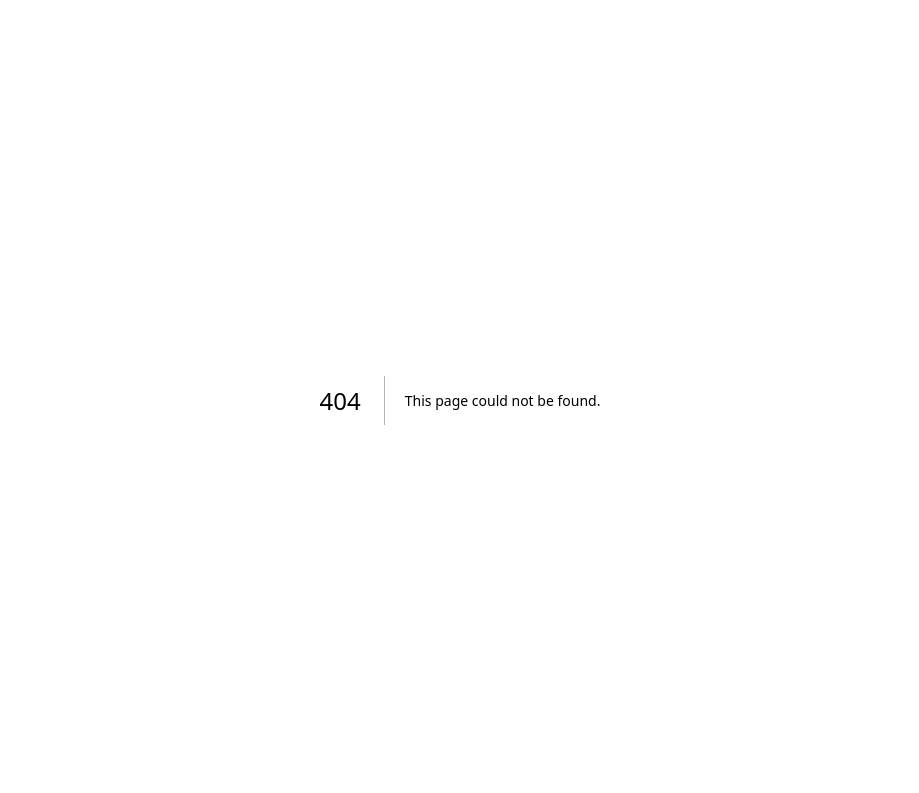
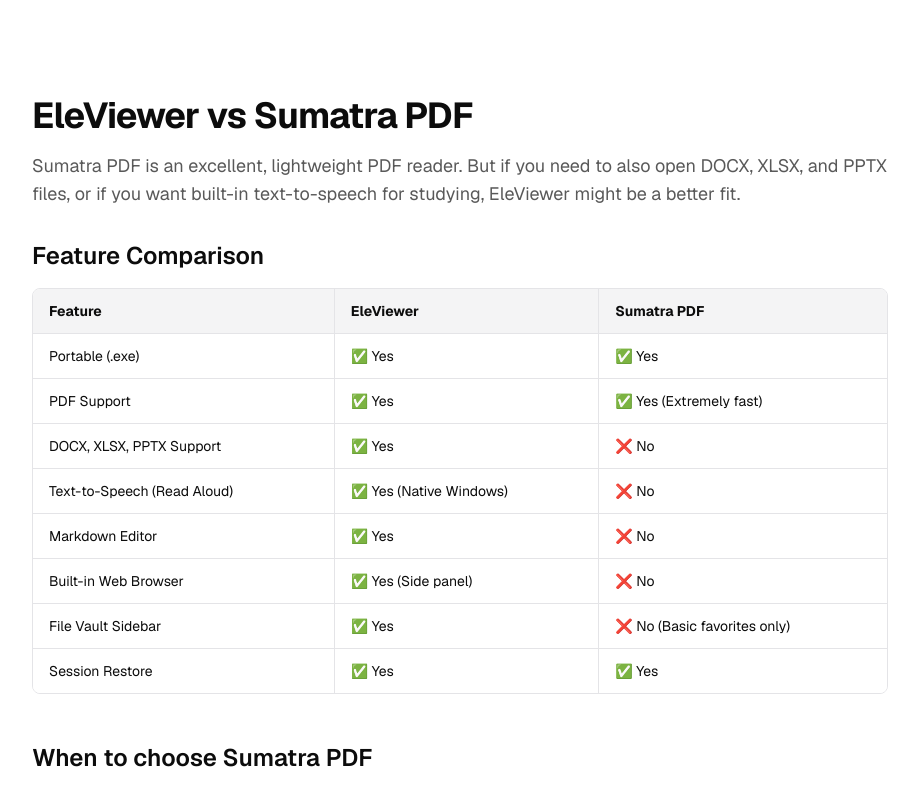
Before and after one commit to karefined-eng/eleviewer-site, a Next.js app: page /alternatives/sumatra-pdf in a window 1280 px wide. Before the commit this address had no page. Shown: the top 793 px of the page, without its empty margins (180-1099 px from the left). Built offline with nearby package versions, Linux system fonts and the light colour scheme.

Commit message:
feat: add Sumatra PDF comparison page, LLM context file, and robots.txt configuration

```diff
--- /dev/null
+++ b/app/alternatives/sumatra-pdf/page.tsx
@@ -0,0 +1,84 @@
+import { Metadata } from "next"
+
+export const metadata: Metadata = {
+  title: "EleViewer vs Sumatra PDF — Free Document Viewer Alternative",
+  description: "Comparing EleViewer and Sumatra PDF for Windows. See which portable PDF and document reader is right for your study workflow.",
+}
+
+export default function SumatraAlternativePage() {
+  return (
+    <div className="mx-auto max-w-4xl px-5 py-16 sm:py-24">
+      <h1 className="mb-4 text-4xl font-bold tracking-tight text-foreground">EleViewer vs Sumatra PDF</h1>
+      <p className="mb-8 text-lg text-muted-foreground">
+        Sumatra PDF is an excellent, lightweight PDF reader. But if you need to also open DOCX, XLSX, and PPTX files, or if you want built-in text-to-speech for studying, EleViewer might be a better fit.
+      </p>
+
+      <h2 className="mb-4 text-2xl font-semibold text-foreground">Feature Comparison</h2>
+      <div className="overflow-x-auto rounded-lg border border-border">
+        <table className="w-full text-left text-sm text-foreground">
+          <thead className="bg-panel font-medium text-foreground">
+            <tr>
+              <th className="border-b border-border px-4 py-3">Feature</th>
+              <th className="border-b border-border border-l px-4 py-3">EleViewer</th>
+              <th className="border-b border-border border-l px-4 py-3">Sumatra PDF</th>
+            </tr>
+          </thead>
+          <tbody className="divide-y divide-border bg-background">
+            <tr>
+              <td className="px-4 py-3">Portable (.exe)</td>
+              <td className="border-l border-border px-4 py-3">✅ Yes</td>
+              <td className="border-l border-border px-4 py-3">✅ Yes</td>
+            </tr>
+            <tr>
+              <td className="px-4 py-3">PDF Support</td>
+              <td className="border-l border-border px-4 py-3">✅ Yes</td>
+              <td className="border-l border-border px-4 py-3">✅ Yes (Extremely fast)</td>
+            </tr>
+            <tr>
+              <td className="px-4 py-3">DOCX, XLSX, PPTX Support</td>
+              <td className="border-l border-border px-4 py-3">✅ Yes</td>
+              <td className="border-l border-border px-4 py-3">❌ No</td>
+            </tr>
+            <tr>
+              <td className="px-4 py-3">Text-to-Speech (Read Aloud)</td>
+              <td className="border-l border-border px-4 py-3">✅ Yes (Native Windows)</td>
+              <td className="border-l border-border px-4 py-3">❌ No</td>
+            </tr>
+            <tr>
+              <td className="px-4 py-3">Markdown Editor</td>
+              <td className="border-l border-border px-4 py-3">✅ Yes</td>
+              <td className="border-l border-border px-4 py-3">❌ No</td>
+            </tr>
+            <tr>
+              <td className="px-4 py-3">Built-in Web Browser</td>
+              <td className="border-l border-border px-4 py-3">✅ Yes (Side panel)</td>
+              <td className="border-l border-border px-4 py-3">❌ No</td>
+            </tr>
+            <tr>
+              <td className="px-4 py-3">File Vault Sidebar</td>
+              <td className="border-l border-border px-4 py-3">✅ Yes</td>
+              <td className="border-l border-border px-4 py-3">❌ No (Basic favorites only)</td>
+            </tr>
+            <tr>
+              <td className="px-4 py-3">Session Restore</td>
+              <td className="border-l border-border px-4 py-3">✅ Yes</td>
+              <td className="border-l border-border px-4 py-3">✅ Yes</td>
+            </tr>
+          </tbody>
+        </table>
+      </div>
+
+      <div className="mt-12">
+        <h2 className="mb-4 text-2xl font-semibold text-foreground">When to choose Sumatra PDF</h2>
+        <p className="mb-4 text-muted-foreground">
+          If you <strong>only</strong> need to read PDFs, EPUBs, or comic books (CBZ/CBR) and you want the absolute fastest, most minimal reader available, Sumatra PDF is the king. It has been battle-tested for years and renders massive PDFs instantly.
+        </p>
+
+        <h2 className="mb-4 text-2xl font-semibold text-foreground">When to choose EleViewer</h2>
+        <p className="mb-4 text-muted-foreground">
+          If you are a student or professional who constantly deals with professors or clients sending <code>.docx</code>, <code>.pptx</code>, or <code>.xlsx</code> files, but you don't want to install the multi-gigabyte Microsoft Office suite, EleViewer is the perfect middle ground. It also includes <strong>Text-to-Speech</strong> so you can listen to your PDF readings hands-free, and a built-in web browser for looking up terms without leaving your notes.
+        </p>
+      </div>
+    </div>
+  )
+}
--- a/app/robots.ts
+++ b/app/robots.ts
@@ -2,10 +2,16 @@
 
 export default function robots(): MetadataRoute.Robots {
   return {
-    rules: {
-      userAgent: "*",
-      allow: "/",
-    },
+    rules: [
+      {
+        userAgent: "*",
+        allow: "/",
+      },
+      {
+        userAgent: ["GPTBot", "PerplexityBot", "ClaudeBot", "Google-Extended"],
+        allow: "/",
+      }
+    ],
     sitemap: "https://eleviewer.vercel.app/sitemap.xml",
     host: "https://eleviewer.vercel.app",
   }
```
Also changed, not shown: public/llms.txt (added).
